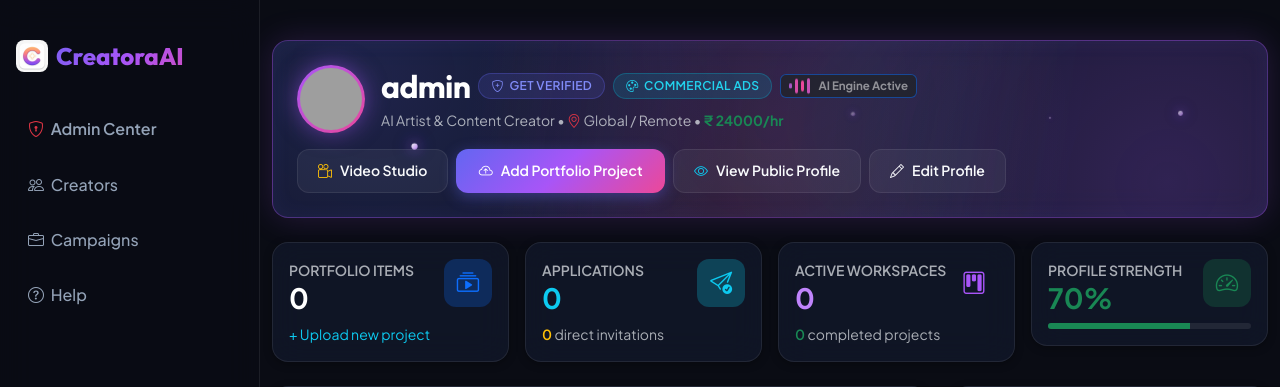
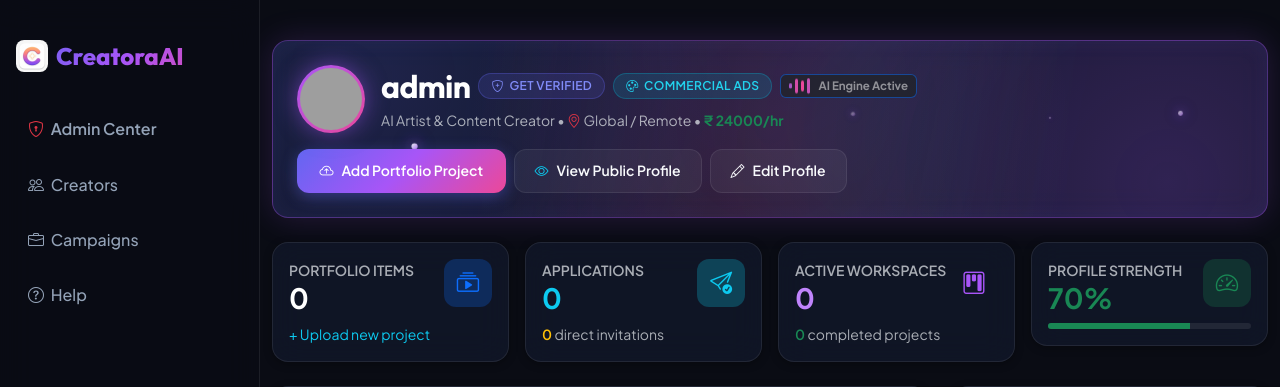
Before and after one commit to himakavya18-hash/CREATORA-AI, a Flask app: page /creator/dashboard in a window 1280 px wide. Shown: the top 387 px of the page. Run offline with Flask 3, Linux system fonts and the light colour scheme; a user stored in the database is signed in; data comes from the database, SQL or seed files in the repository; data that the repository does not hold is empty; some libraries are stand-ins or nearby versions; grey boxes are pictures that could not be loaded.

Commit message:
feat: remove Video Studio feature from creator login navigation and dashboard

```diff
--- a/routes/studio_routes.py
+++ b/routes/studio_routes.py
@@ -1,7 +1,7 @@
 import os
 import uuid
 
-from flask import Blueprint, current_app, jsonify, render_template, request, url_for
+from flask import Blueprint, current_app, jsonify, redirect, render_template, request, url_for
 from flask_login import current_user
 
 from models import db, PortfolioItem
@@ -15,7 +15,7 @@ studio_bp = Blueprint('studio', __name__)
 @studio_bp.route('/creator/studio')
 @creator_required
 def video_studio():
-    return render_template('creator_studio.html')
+    return redirect(url_for('creator.dashboard'))
 
 
 @studio_bp.route('/creator/studio/storyboard', methods=['POST'])
--- a/templates/base.html
+++ b/templates/base.html
@@ -90,13 +90,6 @@
               <i class="bi bi-question-circle me-1"></i> Help
             </a>
           </li>
-          {% if current_user.is_creator %}
-          <li class="nav-item">
-            <a class="nav-link" href="{{ url_for('studio.video_studio') }}" id="navVideoStudio">
-              <i class="bi bi-camera-reels me-1"></i> Video Studio
-            </a>
-          </li>
-          {% endif %}
           {% if current_user.is_authenticated and current_user.is_brand %}
           <li class="nav-item">
             <a class="nav-link" href="{{ url_for('brief.create_brief') }}" id="navNewBrief">
--- a/templates/creator_dashboard.html
+++ b/templates/creator_dashboard.html
@@ -62,9 +62,6 @@
       </div>
 
       <div class="d-flex flex-wrap gap-2">
-        <a href="{{ url_for('studio.video_studio') }}" class="btn btn-glass btn-sm">
-          <i class="bi bi-camera-reels text-warning"></i> Video Studio
-        </a>
         <a href="{{ url_for('creator.add_portfolio_item') }}" class="btn btn-primary-glow btn-sm">
           <i class="bi bi-cloud-arrow-up"></i> Add Portfolio Project
         </a>
--- a/templates/index.html
+++ b/templates/index.html
@@ -41,7 +41,6 @@
         <div class="d-grid gap-2">
           {% if current_user.is_creator %}
             <a href="{{ url_for('creator.dashboard') }}" class="btn btn-primary-glow py-2"><i class="bi bi-speedometer2 me-1"></i> Creator Dashboard</a>
-            <a href="{{ url_for('studio.video_studio') }}" class="btn btn-glass py-2"><i class="bi bi-camera-reels me-1"></i> Video Studio</a>
           {% elif current_user.is_brand %}
             <a href="{{ url_for('brand.dashboard') }}" class="btn btn-primary-glow py-2"><i class="bi bi-speedometer2 me-1"></i> Brand Dashboard</a>
             <a href="{{ url_for('brief.create_brief') }}" class="btn btn-glass py-2"><i class="bi bi-plus-circle me-1"></i> Post Campaign Brief</a>
```
